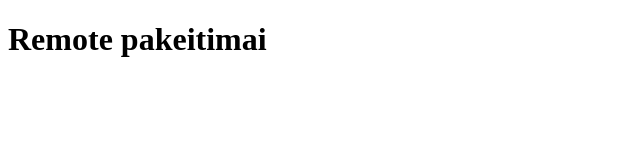
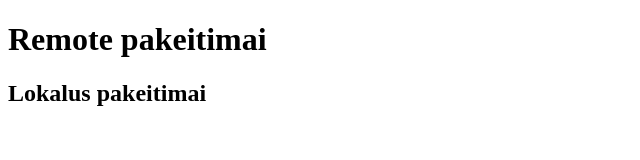
Before and after one commit to kirilvcs/versijavimas, a plain HTML site: page index.html in a window 1280 px wide. Shown: the whole page, without its empty margins (0-640 px from the left). Drawn offline with Linux system fonts and the light colour scheme.

Commit message:
Update index.html

```diff
--- a/index.html
+++ b/index.html
@@ -9,6 +9,7 @@
 </head>
 <body>
 	<h1>Remote pakeitimai</h1>
+	<h2>Lokalus pakeitimai</h2>
 	<script src="assets/scripts/custom.js"></script>
 </body>
 </html>
```
